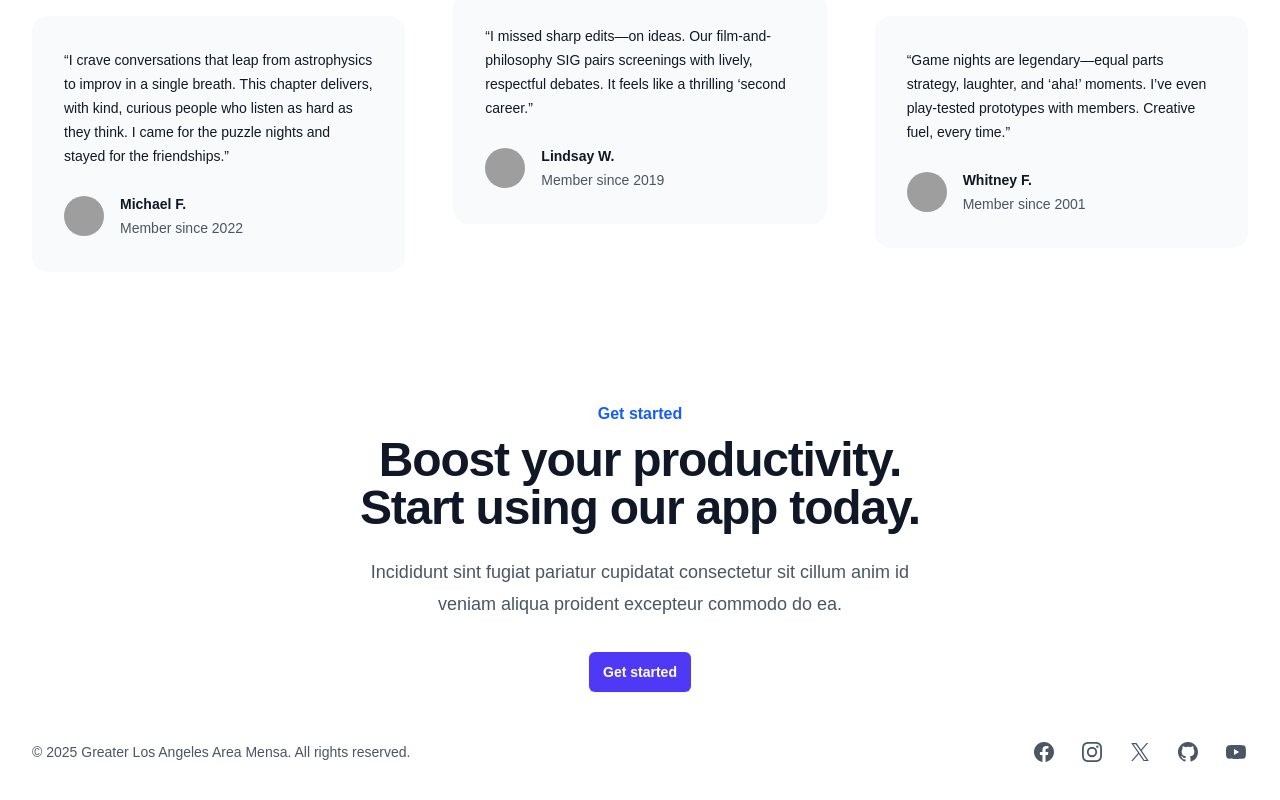
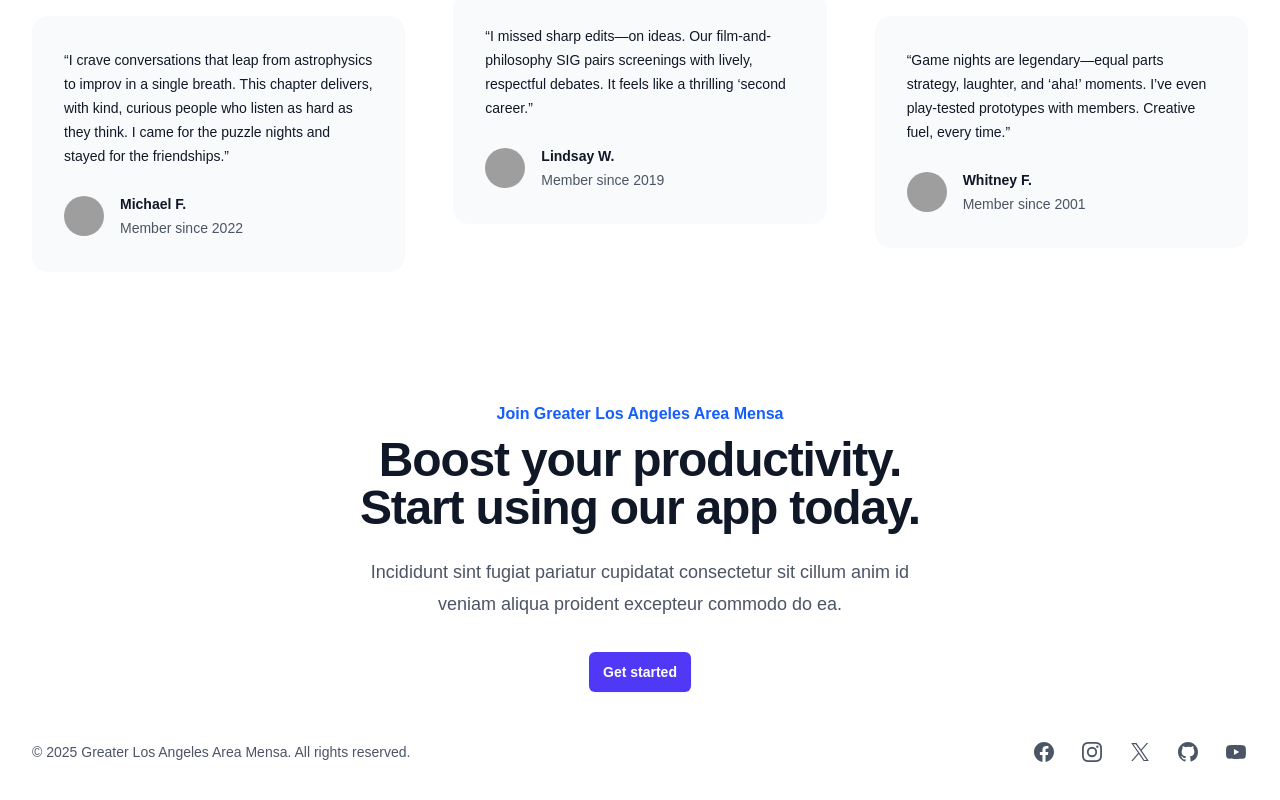
Before and after one commit to anreyw/glaam-web, a Next.js app: page / in a window 1280 px wide. Shown: the part 2056-2856 px from the top of the page. Built offline with nearby package versions, Linux system fonts and the light colour scheme; grey boxes are pictures that could not be loaded; a web font is replaced by a local one.

Commit message:
Update CallToAction title

```diff
--- a/src/components/CallToAction.tsx
+++ b/src/components/CallToAction.tsx
@@ -3,7 +3,7 @@ export default function CallToAction(): React.JSX.Element {
     <section className="mx-auto max-w-2xl text-center">
       <hgroup>
         <h2 className="text-base/7 font-semibold text-blue-600 dark:text-indigo-400">
-          Get started
+          Join Greater Los Angeles Area Mensa
         </h2>
         <p className="mt-2 text-4xl font-semibold tracking-tight text-balance text-gray-900 sm:text-5xl dark:text-white">
           Boost your productivity. Start using our app today.
```
